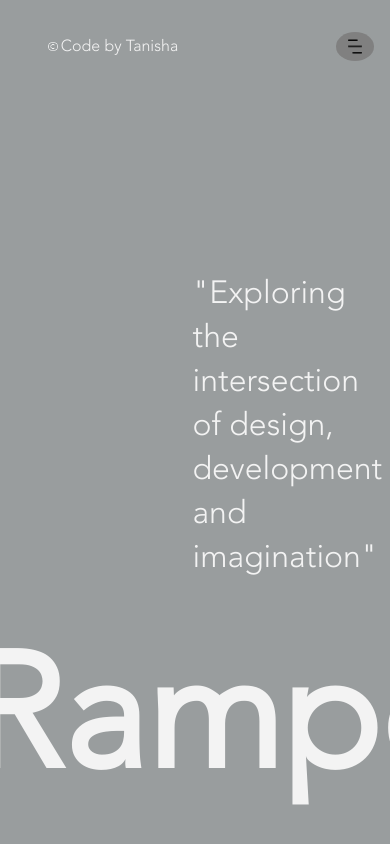
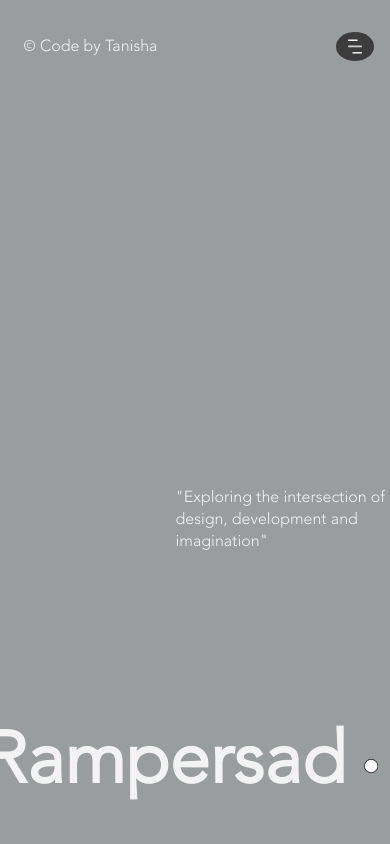
Before and after one commit to TanishaRampersad/My-Portfolio, a React (Create React App) app in the folder portfolio/: page / in a window 390 px wide. Built offline with nearby package versions, Linux system fonts and the light colour scheme.

Commit message:
Updated home banner CSS media query

```diff
--- a/portfolio/src/components/Home.css
+++ b/portfolio/src/components/Home.css
@@ -67,22 +67,23 @@
 
 .banner h3{
     font-family: 'Avenir-light';
-    font-size: 2rem;
+    font-size: 1rem;
+    display: flex;
+    align-items: center;
+    justify-content: center;
 }
 
 .flex{
     display: flex;
-    justify-content: flex-end;
+    justify-content: center;
     position: relative;
-    top: 20%;
-    right: 2%;
+    top: 78%;
 }
 
 .banner-text{
-    width: 40%;
+    max-width: 80%;
     position: relative;
-    display: flex;
-    justify-content: flex-end;
+    text-align: center;
 }
 
 .scroll-div{
@@ -118,7 +119,7 @@
 .myNameSection{
     position: absolute;
     overflow: hidden;
-    bottom: 15%;
+    bottom: 30%;
     transform: translateY(50%);
     width: 100vw;
     /* position: relative; */
@@ -127,7 +128,7 @@
 }
 
 .myNameSection h1{
-    font-size: 10rem;
+    font-size: 4rem;
     width: fit-content;
     display: inline-block;
     white-space: nowrap; /* Keep text on one line */
@@ -137,8 +138,8 @@
 }
 
 .circle{
-    width: 1.5rem;
-    height: 1.5rem;
+    width: 0.9rem;
+    height: 0.9rem;
     background-color: white;
     border-radius: 50%;
     filter: invert(1);
@@ -182,6 +183,37 @@ Duplicate the text with a pseudo-element
 
 /* phones */
 @media (min-width: 381px) and (max-width: 600px) {
+    .banner h3{
+        font-size: 1rem;
+    }
+
+    .flex{
+        display: flex;
+        justify-content: flex-end;
+        position: relative;
+        top: 50%;
+    }
+
+    .banner-text{
+        max-width: 55%;
+        position: relative;
+        text-align: left;
+    }
+
+    .myNameSection{
+        bottom: 10%;
+        transform: translateY(50%);
+    }
+
+    .myNameSection h1{
+        font-size: 4.5rem;
+        font-weight: 800;
+    }
+
+    .circle{
+        width: 0.9rem;
+        height: 0.9rem;
+    }
 
 }
 
@@ -189,11 +221,106 @@ Duplicate the text with a pseudo-element
 
 /* Tablets */
 @media (min-width: 601px) and (max-width: 768px) {
+    .banner h3{
+        font-size: 1.5rem;
+    }
 
+    .flex{
+        display: flex;
+        justify-content: flex-end;
+        position: relative;
+        top: 40%;
+    }
+
+    .banner-text{
+        max-width: 55%;
+        position: relative;
+        text-align: left;
+    }
+
+    .myNameSection{
+        bottom: 13%;
+        transform: translateY(50%);
+    }
+
+    .myNameSection h1{
+        font-size: 6rem;
+        font-weight: 800;
+    }
+
+    .circle{
+        width: 0.9rem;
+        height: 0.9rem;
+    }
 }
 
 
 
-@media (min-width: 769px) {
+@media (min-width: 769px) and (max-width: 900px) {
+    .banner h3{
+        font-size: 1.6rem;
+    }
 
+    .flex{
+        display: flex;
+        justify-content: flex-end;
+        position: relative;
+        top: 40%;
+    }
+
+    .banner-text{
+        max-width: 50%;
+        position: relative;
+        text-align: left;
+    }
+
+    .myNameSection{
+        bottom: 13%;
+        transform: translateY(50%);
+    }
+
+    .myNameSection h1{
+        font-size: 8rem;
+        font-weight: 800;
+    }
+
+    .circle{
+        width: 1rem;
+        height: 1rem;
+    }
 }
+
+
+@media (min-width: 901px) {
+    .banner h3{
+        font-size: 2rem;
+    }
+
+    .flex{
+        display: flex;
+        justify-content: flex-end;
+        position: relative;
+        top: 40%;
+    }
+
+    .banner-text{
+        max-width: 40%;
+        position: relative;
+        text-align: left;
+    }
+
+    .myNameSection{
+        bottom: 15%;
+        transform: translateY(50%);
+    }
+
+    .myNameSection h1{
+        font-size: 10rem;
+        font-weight: 800;
+    }
+
+    .circle{
+        width: 1.2rem;
+        height: 1.2rem;
+    }
+}
--- a/portfolio/src/components/Layout.css
+++ b/portfolio/src/components/Layout.css
@@ -76,6 +76,7 @@
     z-index: 1000;  /* Ensures it's above other content */
     background: transparent;  /* Or any color with transparency */
     padding-bottom: 8rem;
+    width: 100%;
   }
 
 
@@ -97,7 +98,7 @@
 }
 
 .navFirst{
-    width: 50%;
+    width: 80%;
     display:flex;
     justify-content: center;
     align-items: center;
@@ -113,13 +114,14 @@
     width: 100%;
     /* font-size: 0.5rem; */
     position: relative;
-    left: 2rem;
+    left: 0.5rem;
 }
 
 #code{
     text-decoration: none;
     color: black;
     color: rgb(243, 243, 243);
+    padding-left: 0.3rem;
 }
 
 nav ul{
@@ -135,6 +137,7 @@ nav ul{
     width: 0.8rem;
     margin-right: 0.2rem;
     margin-left: 0.2rem;
+    filter: invert(1);
 }
 
 .hamburger-menu{
@@ -142,7 +145,7 @@ nav ul{
     display: flex;
     justify-content: flex-end;
     align-items: center;
-    background-color: grey;
+    background-color: rgb(60, 60, 60);
     border-radius: 50%;
     padding: 0.5rem;
 }
@@ -216,8 +219,7 @@ nav ul li:not(:first-child){
     }
 
     .navFirst img{
-        width: 0.6rem;
-        margin-right: 0.2rem;
+        width: 0.7rem;
     }
   }
 
@@ -240,7 +242,7 @@ nav ul li:not(:first-child){
 
     .navFirst img{
         width: 0.8rem;
-        margin-right: 0.2rem;
+        /* margin-right: 0.2rem; */
     }
   }
 
@@ -267,6 +269,7 @@ nav ul li:not(:first-child){
 
     .navFirst img{
         width: 0.8rem;
-        margin-right: 0.2rem;
+        /* margin-right: 0.2rem; */
     }
+
   }
```
